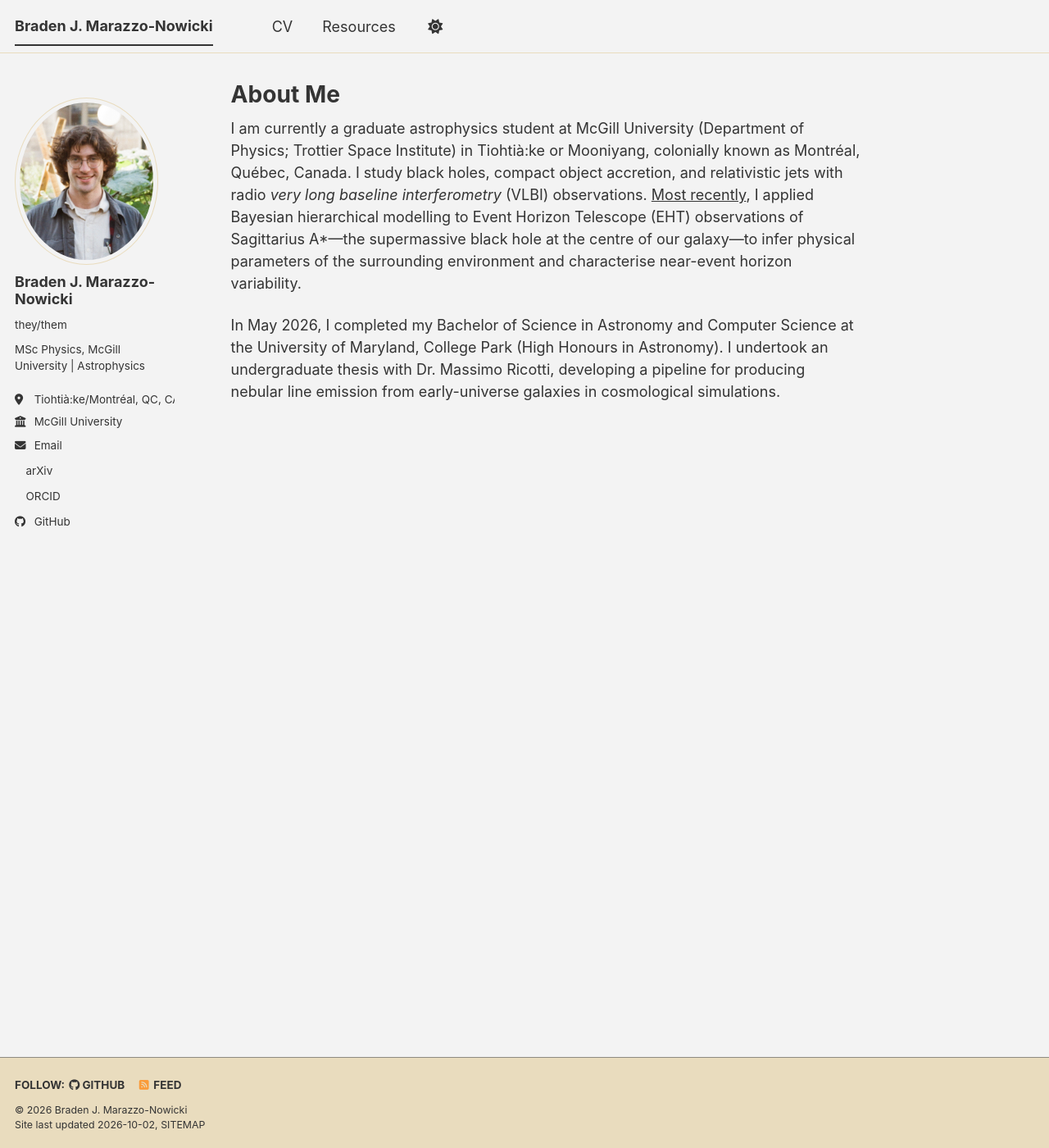
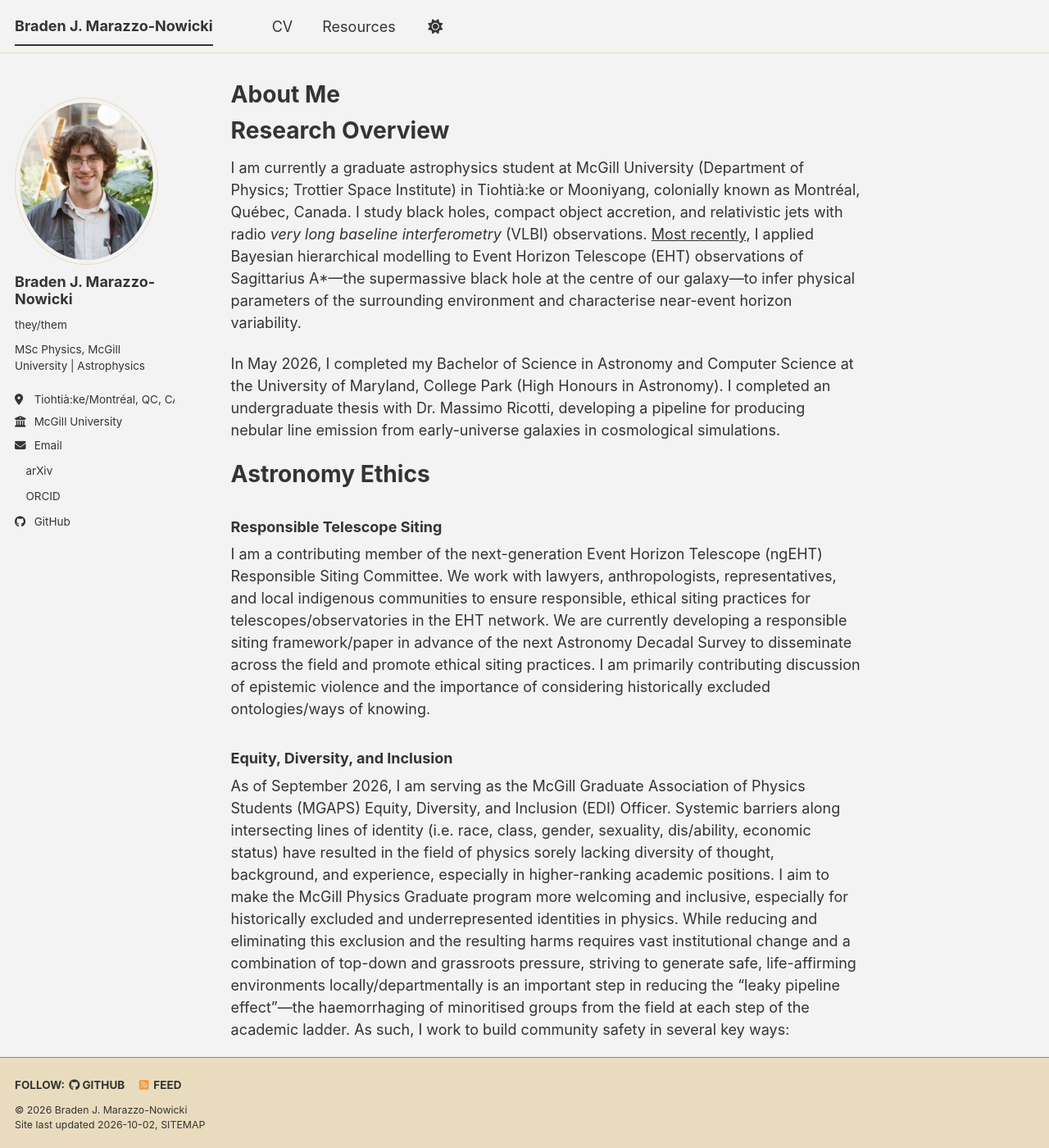
Before and after one commit to marazzo-nowicki/marazzo-nowicki.github.io, a Jekyll site: the page built from _pages/about.md, in a window 1280 px wide and 1400 px high. Shown: the whole window at 82% size. Built offline with Jekyll 4.4.1, drawn with Linux system fonts in a browser that asks for light colours; a style sheet for code colours, icons or effects is not loaded; some of the changed text lies outside the part shown.

Commit message:
Update about.md

```diff
--- a/_pages/about.md
+++ b/_pages/about.md
@@ -7,6 +7,26 @@ redirect_from:
   - /about.html
 ---
 
+# Research Overview
+
 I am currently a graduate astrophysics student at McGill University (Department of Physics; Trottier Space Institute) in Tiohtià:ke or Mooniyang, colonially known as Montréal, Québec, Canada. I study black holes, compact object accretion, and relativistic jets with radio *very long baseline interferometry* (VLBI) observations. [Most recently](https://ui.adsabs.harvard.edu/abs/2026arXiv260116267M/abstract), I applied Bayesian hierarchical modelling to Event Horizon Telescope (EHT) observations of Sagittarius A*---the supermassive black hole at the centre of our galaxy---to infer physical parameters of the surrounding environment and characterise near-event horizon variability.
 
-In May 2026, I completed my Bachelor of Science in Astronomy and Computer Science at the University of Maryland, College Park (High Honours in Astronomy). I undertook an undergraduate thesis with Dr. Massimo Ricotti, developing a pipeline for producing nebular line emission from early-universe galaxies in cosmological simulations.
+In May 2026, I completed my Bachelor of Science in Astronomy and Computer Science at the University of Maryland, College Park (High Honours in Astronomy). I completed an undergraduate thesis with Dr. Massimo Ricotti, developing a pipeline for producing nebular line emission from early-universe galaxies in cosmological simulations.
+
+# Astronomy Ethics
+
+### Responsible Telescope Siting
+
+I am a contributing member of the next-generation Event Horizon Telescope (ngEHT) Responsible Siting Committee. We work with lawyers, anthropologists, representatives, and local indigenous communities to ensure responsible, ethical siting practices for telescopes/observatories in the EHT network. We are currently developing a responsible siting framework/paper in advance of the next Astronomy Decadal Survey to disseminate across the field and promote ethical siting practices. I am primarily contributing discussion of epistemic violence and the importance of considering historically excluded ontologies/ways of knowing.
+
+### Equity, Diversity, and Inclusion
+
+As of September 2026, I am serving as the McGill Graduate Association of Physics Students (MGAPS) Equity, Diversity, and Inclusion (EDI) Officer. Systemic barriers along intersecting lines of identity (i.e. race, class, gender, sexuality, dis/ability, economic status) have resulted in the field of physics sorely lacking diversity of thought, background, and experience, especially in higher-ranking academic positions. I aim to make the McGill Physics Graduate program more welcoming and inclusive, especially for historically excluded and underrepresented identities in physics. While reducing and eliminating this exclusion and the resulting harms requires vast institutional change and a combination of top-down and grassroots pressure, striving to generate safe, life-affirming environments locally/departmentally is an important step in reducing the "leaky pipeline effect"---the haemorrhaging of minoritised groups from the field at each step of the academic ladder. As such, I work to build community safety in several key ways:
+
+1) I act as a central contact for EDI-related concerns and suggestions for improvement.
+2) I am a member of the Departmental EDI committee, representing the desires and needs of MGAPS members.
+3) I help organise events and initiatives that celebrate and promote the rich and varied perspectives and backgrounds in the department. So far, this includes:
+- Women and nonbinary catered lunches.
+- Weekly newsletter notes on local and global cultural and religious events, holidays, and anniversaries.
+
+I intend to expand the role. Stay tuned!
```
